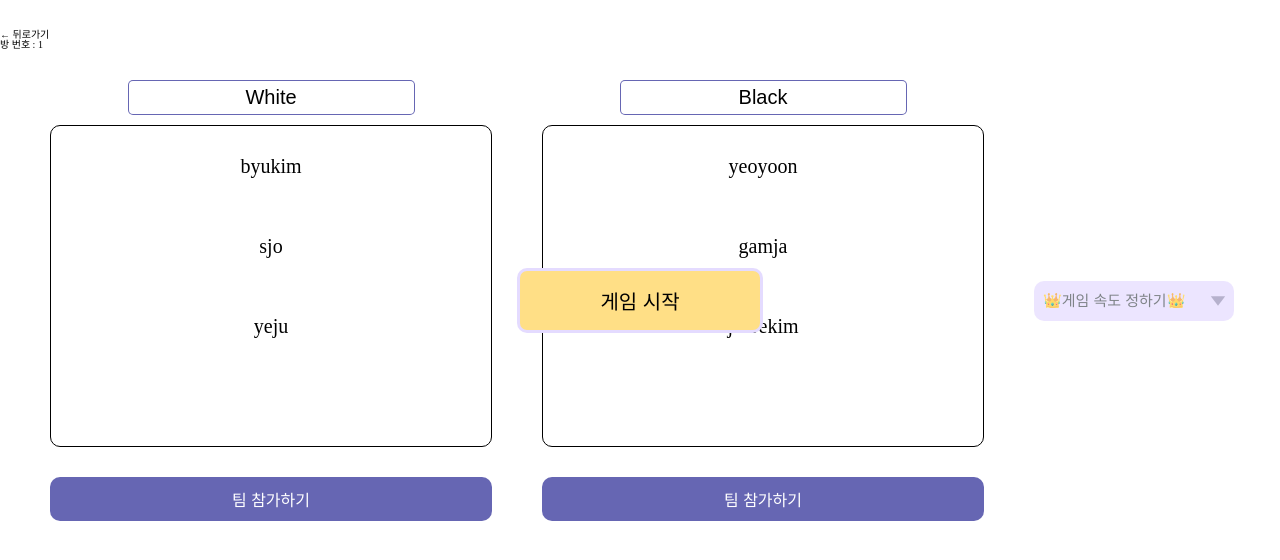
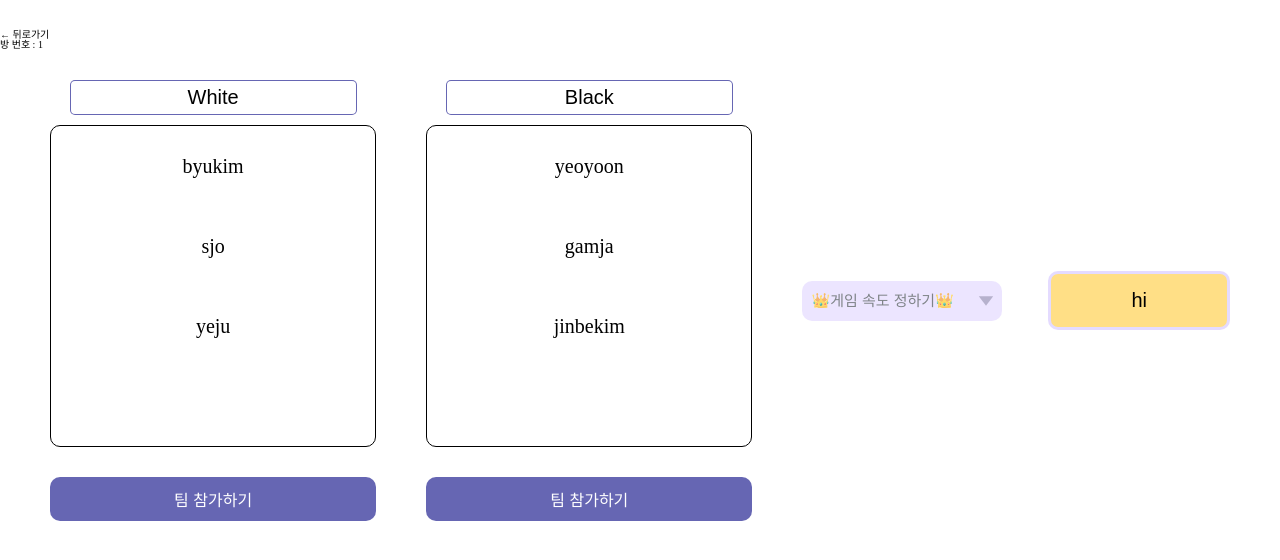
Before and after one commit to AndroidNetrunner/decrypto, a React (Vite) app: page /game/1 in a window 1280 px wide. Shown: the top 560 px of the page. Built offline with nearby package versions, Linux system fonts and the light colour scheme.

Commit message:
🎨♻️ GameStartButton 컴포넌트화
기존 index.tsx 바로 사용하던 GameStartButton 을 코드가 난잡해져서 정리합니다.
추후 게임 실행 조건이 안 된다면 시작 불가 애니메이션 발생할 예정입니다.

Resolves: #8

```diff
--- /dev/null
+++ b/src/Pages/Game/Components/GameStartButton.tsx
@@ -0,0 +1,29 @@
+import styled from 'styled-components';
+
+interface Props {
+  onClickStartButton: () => void;
+}
+
+export default function GameStartButton({ onClickStartButton }: Props) {
+  return <Button onClick={onClickStartButton}>hi</Button>;
+}
+
+const Button = styled.button`
+  cursor: ${(props) => (props.disabled ? '' : 'pointer')};
+  font-size: 2rem;
+  padding: 1.5rem 8rem;
+  background-color: #ffdf86;
+  border: 3px solid #e4dbff;
+  border-radius: 1rem;
+  transition: all 0.2s ease-in-out;
+  &:hover {
+    transform: ${(props) => (props.disabled ? '' : 'scale(0.95)')};
+  }
+  &:active {
+    transform: scale(0.9);
+  }
+  &:disabled {
+    opacity: 0.65;
+    filter: blur(1px);
+  }
+`;
--- a/src/Pages/Game/index.tsx
+++ b/src/Pages/Game/index.tsx
@@ -1,5 +1,6 @@
 import React, { useState } from 'react';
 import styled from 'styled-components';
+import GameStartButton from './Components/GameStartButton';
 import SetGameLength from './timer';
 
 const dummyUser = {
@@ -101,7 +102,7 @@ export default function Game() {
     }
   };
 
-  const gameStart = () => {
+  const onClickStartButton = () => {
     if (firstTeam.users.length < 2 || secondTeam.users.length < 2 || captain.uid !== dummyUser.userId) {
       return;
     }
@@ -171,13 +172,7 @@ export default function Game() {
         </JoinButton>
       </TeamContainer>
       <SetGameLength captain={captain} />
-      <GameStartButton
-        type='button'
-        disabled={firstTeam.users.length < 2 || secondTeam.users.length < 2}
-        onClick={gameStart}
-      >
-        게임 시작
-      </GameStartButton>
+      <GameStartButton team={team} onClickStartButton={onClickStartButton} />
     </Container>
   );
 }
@@ -241,24 +236,3 @@ const JoinButton = styled.button<{ isFull: boolean; bgColor: string }>`
     transform: scale(0.98);
   }
 `;
-
-const GameStartButton = styled.button`
-  cursor: ${(props) => (props.disabled ? '' : 'pointer')};
-  position: absolute;
-  font-size: 2rem;
-  padding: 1.5rem 8rem;
-  background-color: #ffdf86;
-  border: 3px solid #e4dbff;
-  border-radius: 1rem;
-  transition: all 0.2s ease-in-out;
-  &:hover {
-    transform: ${(props) => (props.disabled ? '' : 'scale(0.95)')};
-  }
-  &:active {
-    transform: scale(0.9);
-  }
-  &:disabled {
-    opacity: 0.65;
-    filter: blur(1px);
-  }
-`;
```
